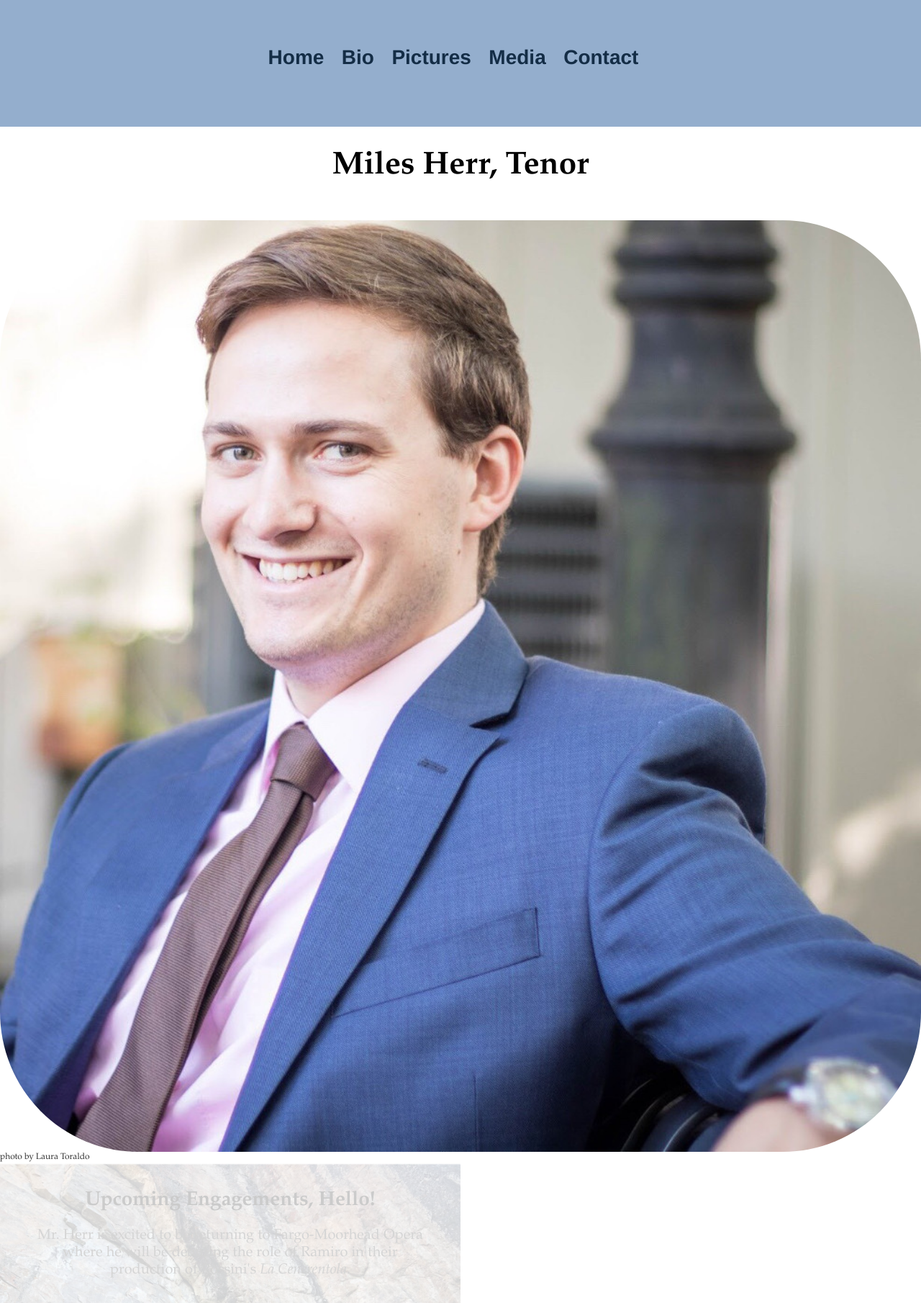
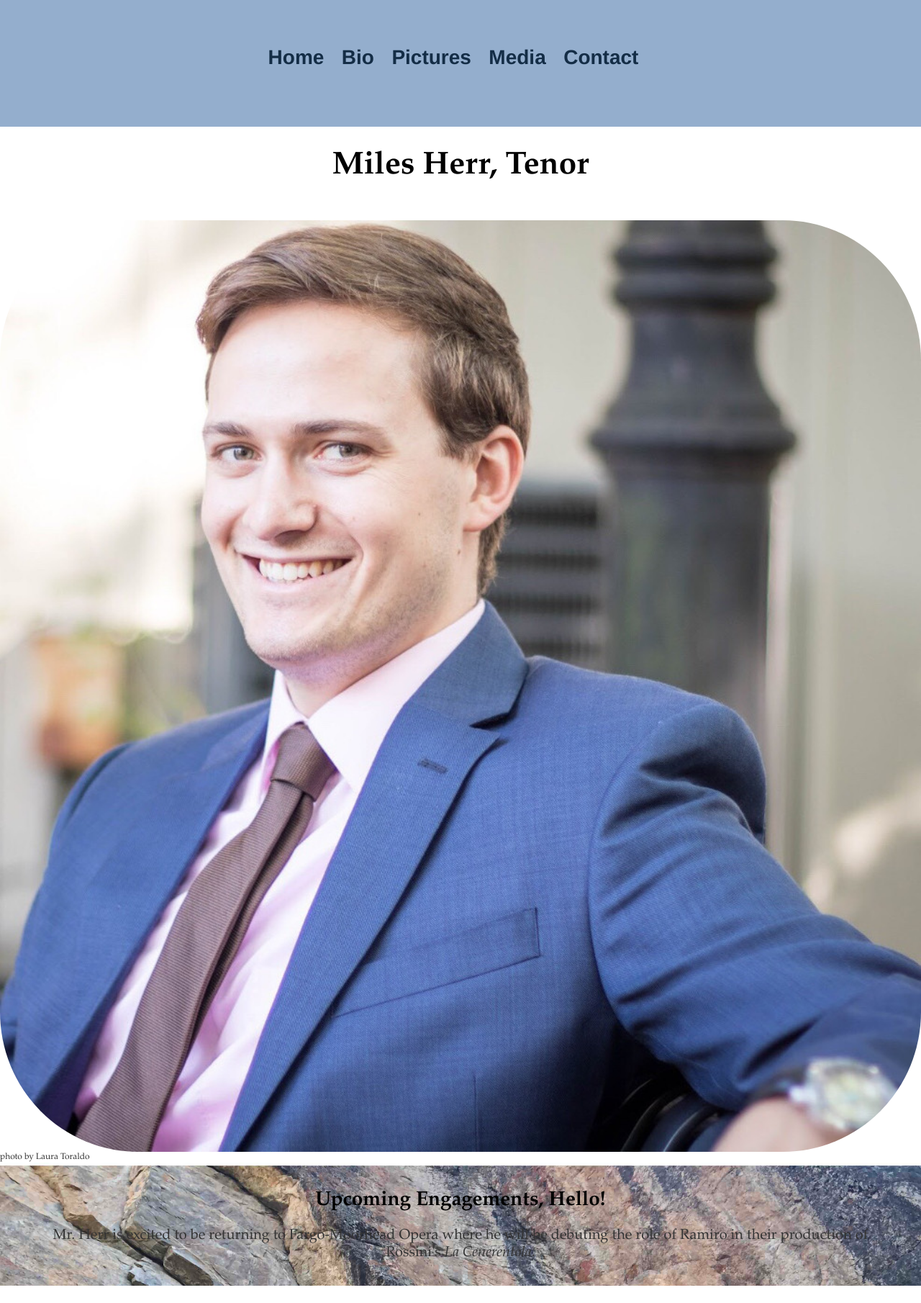
Before and after one commit to leemlb06pmi/leemlb06pmi.github.io, a Jekyll site: the page built from index.html, in a window 1280 px wide. Shown: the whole page at 72% size. Built offline with Jekyll 4.4.1, drawn with Linux system fonts in a browser that asks for light colours; after the commit the page ends 1786 px from its top, so only the background shows below that.

Commit message:
Update index.html

```diff
--- a/index.html
+++ b/index.html
@@ -15,14 +15,12 @@
 		</div>
 		<div class = "column" style= "background-image:url('https://leemlb06pmi.github.io/photos/rock_backdrop.jpg');
 					      background-size:cover;
-					      width:50%;
-					      height:100%;
 					      bakckground-repeat:no-repeat;
-					      opacity:.2;">
+					      min-height:100%;">
 			<br>
 			<blockquote>
-				<h1 style="font-size:1.75em;opacity:1;">Upcoming Engagements, Hello!</h1>
-				<p style="text-align:center;opacity:1;">Mr. Herr is excited to be returning to Fargo-Moorhead Opera where he will be debuting the role of Ramiro in their production of Rossini's <em> La Cenerentola</em>.</p>
+				<h1 style="font-size:1.75em;">Upcoming Engagements, Hello!</h1>
+				<p style="text-align:center;">Mr. Herr is excited to be returning to Fargo-Moorhead Opera where he will be debuting the role of Ramiro in their production of Rossini's <em> La Cenerentola</em>.</p>
 			</blockquote>
 			<br>
 			<!--<p>Something to go here.. like a review? or.. idk, anything?</p>-->
```
